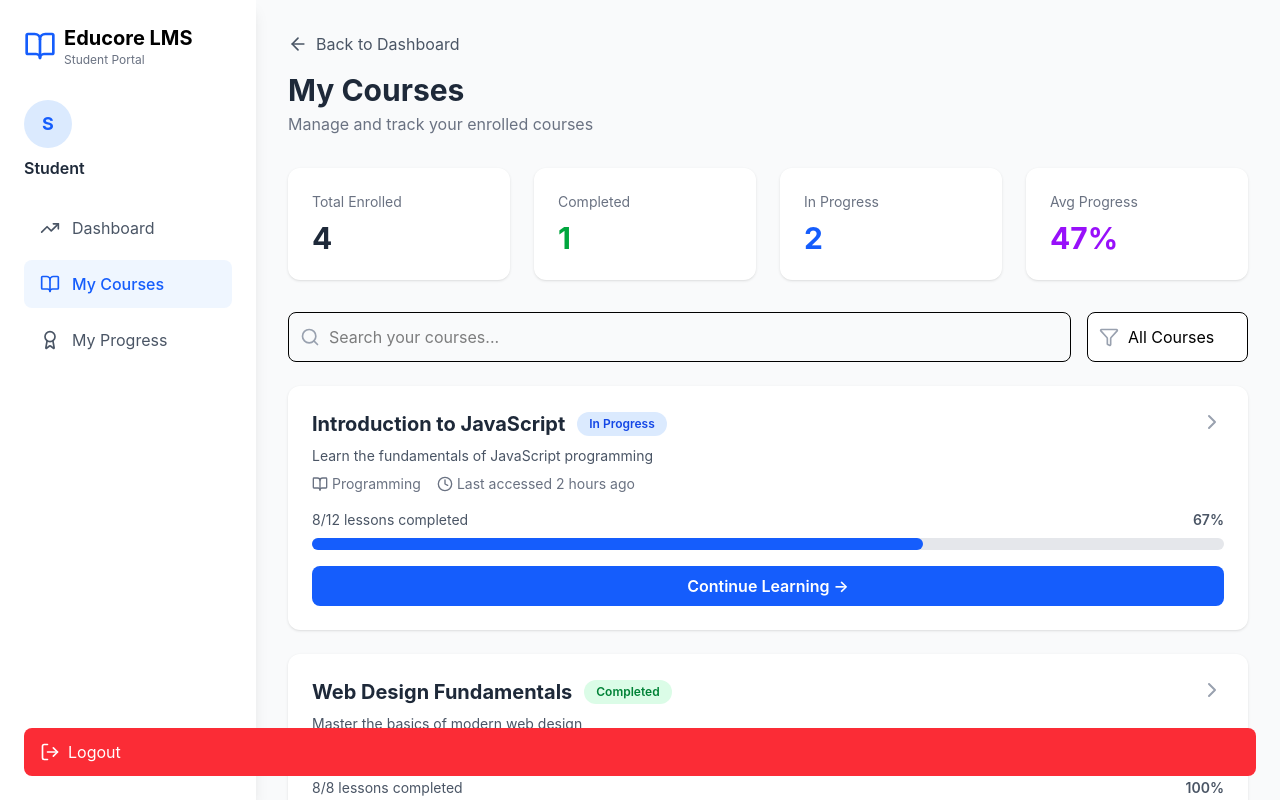
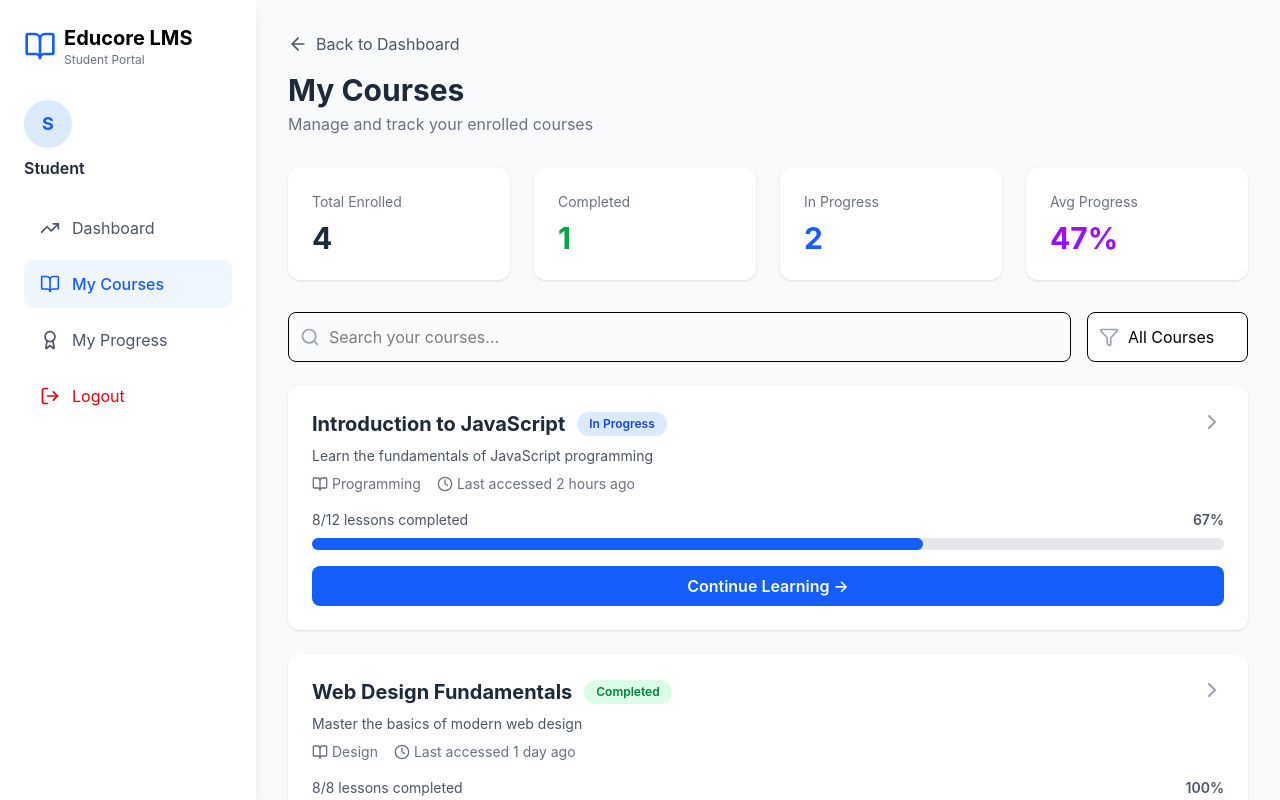
Before and after one commit to tjayearl/educore-frontend, a React (Vite) app: page /my-courses in a window 1280 px wide. Built offline with nearby package versions, Linux system fonts and the light colour scheme.

Commit message:
modified:   src/pages/MyCourses.jsx         modified:   src/pages/MyProgress.jsx         modified:   src/pages/StudentDashboard.jsx

```diff
--- a/src/pages/MyCourses.jsx
+++ b/src/pages/MyCourses.jsx
@@ -134,17 +134,14 @@ export default function MyCourses() {
               <Award size={20} />
               My Progress
             </button>
+            <button
+              onClick={handleLogout}
+              className="w-full flex items-center gap-3 px-4 py-3 text-red-600 hover:bg-red-50 rounded-lg transition"
+            >
+              <LogOut size={20} />
+              Logout
+            </button>
           </nav>
-        </div>
-
-        <div className="absolute bottom-6 left-6 right-6">
-          <button
-            onClick={handleLogout}
-            className="w-full flex items-center gap-2 px-4 py-3 bg-red-500 hover:bg-red-600 text-white rounded-lg transition"
-          >
-            <LogOut size={20} />
-            Logout
-          </button>
         </div>
       </div>
 
--- a/src/pages/MyProgress.jsx
+++ b/src/pages/MyProgress.jsx
@@ -120,17 +120,14 @@ export default function MyProgress() {
               <Award size={20} />
               My Progress
             </button>
+            <button
+              onClick={handleLogout}
+              className="w-full flex items-center gap-3 px-4 py-3 text-red-600 hover:bg-red-50 rounded-lg transition"
+            >
+              <LogOut size={20} />
+              Logout
+            </button>
           </nav>
-        </div>
-
-        <div className="absolute bottom-6 left-6 right-6">
-          <button
-            onClick={handleLogout}
-            className="w-full flex items-center gap-2 px-4 py-3 bg-red-500 hover:bg-red-600 text-white rounded-lg transition"
-          >
-            <LogOut size={20} />
-            Logout
-          </button>
         </div>
       </div>
 
--- a/src/pages/StudentDashboard.jsx
+++ b/src/pages/StudentDashboard.jsx
@@ -123,17 +123,14 @@ export default function StudentDashboard() {
               <Award size={20} />
               My Progress
             </button>
+            <button
+              onClick={handleLogout}
+              className="w-full flex items-center gap-3 px-4 py-3 text-red-600 hover:bg-red-50 rounded-lg transition"
+            >
+              <LogOut size={20} />
+              Logout
+            </button>
           </nav>
-        </div>
-
-        <div className="absolute bottom-6 left-6 right-6">
-          <button
-            onClick={handleLogout}
-            className="w-full flex items-center gap-2 px-4 py-3 bg-red-500 hover:bg-red-600 text-white rounded-lg transition"
-          >
-            <LogOut size={20} />
-            Logout
-          </button>
         </div>
       </div>
 
```
